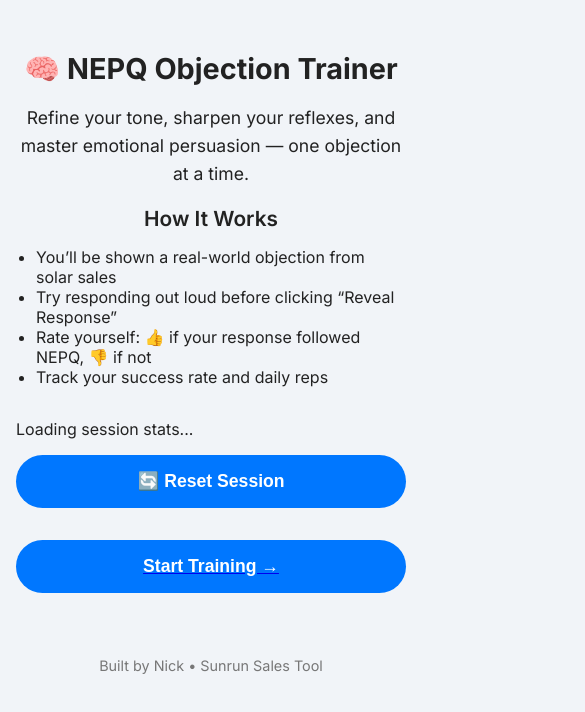
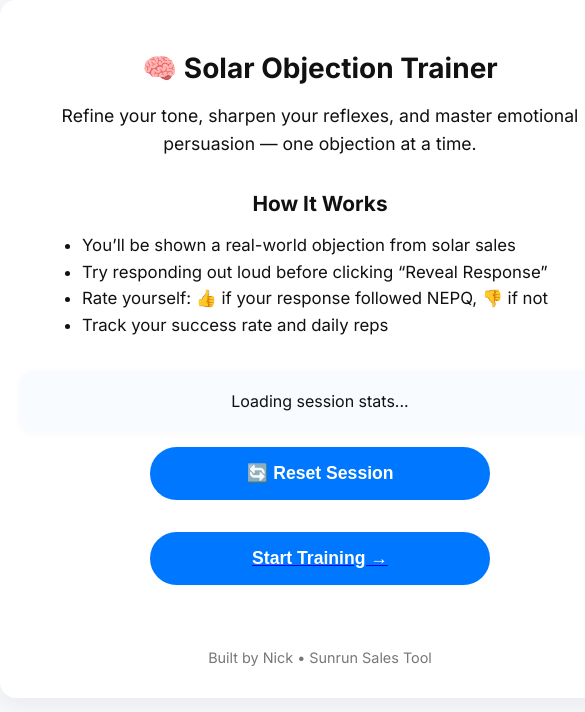
Before and after one commit to NiDaSanti/nepq-trainer, a website: page src/views/index.html in a window 390 px wide. Shown: the top 712 px of the page, 585 px wide, since content can reach past the window. Drawn offline with Linux system fonts and the light colour scheme.

Commit message:
working the mobile view

```diff
--- /dev/null
+++ b/public/homeStyles.css
@@ -0,0 +1,129 @@
+/* Base Reset */
+* {
+  margin: 0;
+  padding: 0;
+  box-sizing: border-box;
+}
+
+body {
+  font-family: 'Segoe UI', Tahoma, Geneva, Verdana, sans-serif;
+  background-color: #f5f5f5;
+  color: #222;
+  padding: 1rem;
+  line-height: 1.5;
+}
+
+/* Header */
+h1 {
+  font-size: 1.5rem;
+  margin-bottom: 1.5rem;
+  text-align: center;
+  color: #005c99;
+}
+
+/* Flashcard container */
+.card {
+  background: white;
+  border-radius: 1rem;
+  padding: 1.25rem;
+  box-shadow: 0 4px 12px rgba(0, 0, 0, 0.08);
+  max-width: 100%;
+  margin: 0 auto;
+}
+
+/* Objection Title */
+.card h2 {
+  font-size: 1.1rem;
+  margin-bottom: 0.5rem;
+  color: #333;
+}
+
+/* Objection Text */
+.card p {
+  font-size: 1rem;
+  margin-bottom: 1rem;
+}
+
+/* Buttons */
+button {
+  display: inline-block;
+  width: 100%;
+  background-color: #005c99;
+  color: white;
+  padding: 0.75rem;
+  font-size: 1rem;
+  border: none;
+  border-radius: 0.5rem;
+  margin-top: 0.5rem;
+  cursor: pointer;
+  transition: background 0.3s ease;
+}
+
+button:hover {
+  background-color: #004a80;
+}
+
+/* Rating Buttons Container */
+.rating-buttons {
+  display: flex;
+  gap: 1rem;
+  flex-direction: column;
+}
+
+/* Stats Text */
+.stats {
+  margin-top: 1rem;
+  font-size: 0.9rem;
+  color: #666;
+  text-align: center;
+}
+
+/* Reveal Response */
+#response {
+  margin-top: 1rem;
+  font-style: italic;
+  color: #007a5e;
+}
+
+/* Responsive Enhancements */
+@media (min-width: 600px) {
+  .card {
+    width: 100%;
+    height: auto;
+  }
+
+  h1 {
+    font-size: 3rem;
+  }
+
+  .card > p {
+    font-size: 2rem;
+  }
+
+  .card > h2 {
+    font-size: 3rem;
+  }
+
+  button {
+    width: 100%;
+    height: 80px;
+    font-size: 2rem;
+  }
+
+  .rating-buttons {
+    flex-direction: row;
+    justify-content: center;
+  }
+
+  h1 {
+    font-size: 2rem;
+  }
+
+  .stats {
+    font-size: 2rem;
+  }
+
+  #response > p {
+    font-size: 2rem;
+  }
+}
--- a/public/style.css
+++ b/public/style.css
@@ -1,115 +1,115 @@
-body {
+/* GLOBAL BASE */
+html, body {
   margin: 0;
   padding: 0;
-  font-family: 'Inter', -apple-system, BlinkMacSystemFont, 'Segoe UI', Roboto, sans-serif;
-  background-color: #f1f4f8;
-  color: #222;
+  font-family: 'Inter', sans-serif;
+  background-color: #f5f7fa;
+  color: #111;
+  height: 100%;
+  -webkit-font-smoothing: antialiased;
 }
 
+/* PAGE CONTAINER */
 .container {
-  width: 100%;
-  max-width: 768px;
+  min-width: 640px;
+  max-width: 100%;
   margin: 0 auto;
-  padding: 2rem 1rem;
+  padding: 2rem 1.25rem;
+  background-color: #fff;
+  box-shadow: 0 6px 20px rgba(0, 0, 0, 0.05);
+  border-radius: 16px;
+  box-sizing: border-box;
 }
 
-.card {
-  background: #ffffff;
-  border-radius: 20px;
-  padding: 2rem;
-  box-shadow: 0 8px 24px rgba(0, 0, 0, 0.06);
+/* HEADERS */
+h1 {
+  text-align: center;
+  font-size: 1.75rem;
+  margin-bottom: 1rem;
+}
+
+h2 {
+  text-align: center;
+  font-size: 1.3rem;
+  margin: 2rem 0 1rem;
+}
+
+/* INTRO PARAGRAPH */
+.container > p {
+  text-align: center;
+  font-size: 1.1rem;
+  line-height: 1.6;
   margin-bottom: 2rem;
 }
 
-h1 {
-  font-size: 1.8rem;
-  margin-bottom: 0.5rem;
-  font-weight: 700;
-  text-align: center;
+/* HOW IT WORKS LIST */
+ul {
+  list-style-type: disc;
+  padding-left: 1.5rem;
+  font-size: 1.05rem;
+  line-height: 1.6;
+  max-width: 500px;
+  margin: 0 auto;
 }
 
-p {
-  font-size: 1.05rem;
-  line-height: 1.6;
-  margin-bottom: 1rem;
+/* SESSION SUMMARY BLOCK (fetched by HTMX) */
+#session-summary {
+  background-color: #f8fbff;
+  padding: 1.25rem;
+  border-radius: 12px;
+  box-shadow: 0 2px 10px rgba(0,0,0,0.03);
   text-align: center;
+  font-size: 1rem;
+  margin-top: 2rem;
 }
 
-ul {
-  list-style-type: disc;
-  padding-left: 1.25rem;
-  margin-bottom: 1rem;
-  text-align: left;
-}
-
-h2 {
-  font-size: 1.3rem;
-  font-weight: 600;
-  margin-bottom: 1rem;
-  text-align: center;
-}
-
+/* BUTTONS */
 button {
-  display: block;
-  width: 100%;
-  max-width: 400px;
-  margin: 1rem auto 0;
-  padding: 1rem;
   font-size: 1.1rem;
   font-weight: 600;
+  padding: 1rem;
   border: none;
   border-radius: 999px;
-  background-color: #0077ff;
+  cursor: pointer;
+  background: #0077ff;
   color: white;
-  cursor: pointer;
+  width: 100%;
+  max-width: 340px;
+  display: block;
+  margin: 1rem auto 0;
   transition: background 0.2s ease;
 }
 
 button:hover {
-  background-color: #005fcc;
+  background: #005fcc;
 }
 
-.session-summary {
-  background: #f7faff;
-  border-left: 5px solid #0077ff;
-  padding: 1.5rem;
-  border-radius: 12px;
-  font-size: 1rem;
-  text-align: left;
-  max-width: 400px;
-  margin: 2rem auto;
-  box-shadow: 0 4px 12px rgba(0, 0, 0, 0.03);
+/* FOOTER */
+footer {
+  text-align: center;
+  margin-top: 4rem;
+  font-size: 0.9rem;
+  color: #777;
 }
 
-.rating-buttons {
-  display: flex;
-  flex-direction: column;
-  gap: 1rem;
-  margin-top: 2rem;
-}
+/* TABLET & DESKTOP BREAKPOINTS */
+@media (min-width: 768px) {
+  .container {
+    width: 100%;
+  }
+  h1 {
+    font-size: 2rem;
+  }
 
-.rating-buttons button:first-child {
-  background-color: #38c172;
-}
-
-.rating-buttons button:last-child {
-  background-color: #e3342f;
-}
-
-footer {
-  text-align: center;
-  font-size: 0.9rem;
-  color: #888;
-  margin-top: 3rem;
-}
-
-@media (min-width: 800px) {
-  .rating-buttons {
-    flex-direction: row;
-    justify-content: center;
+  h2 {
+    font-size: 1.5rem;
   }
 
   button {
-    font-size: 1rem;
+    font-size: 1.15rem;
+  }
+
+  ul {
+    font-size: 1.1rem;
   }
 }
--- a/src/data/objections.json
+++ b/src/data/objections.json
@@ -33,5 +33,10 @@
     "id": 7,
     "objection": "I don't want another payment.",
     "response": "Totally get that. Can I ask, is your concern that this would add to your bills — or that it wouldn’t actually reduce what you’re already paying?"
+  },
+  {
+    "id": 8,
+    "objection": "I'm not interested.",
+    "response": "Totally fair. Just out of curiosity, when you say you're not interested—is that because you already looked into solar in the past, or because no one's really explained how the newer programs work yet?"
   }
 ]
--- a/src/routes/trainerRoutes.js
+++ b/src/routes/trainerRoutes.js
@@ -146,7 +146,7 @@ router.get('/api/stats', (req, res) => {
   const percent = total > 0 ? Math.round((helpful / total) * 100) : 0
 
   res.send(`
-    <div style="background:#fff; padding:1.5rem; border-radius:12px; box-shadow:0 4px 12px rgba(0,0,0,0.05); max-width:400px; margin:auto;">
+    <div class="summary-container">
       <h3>📊 Session Summary</h3>
       <p>Total Flashcards Practiced: <strong>${total}</strong></p>
       <p>Helpful Responses: <strong>${helpful}</strong></p>
--- a/src/views/index.html
+++ b/src/views/index.html
@@ -2,18 +2,18 @@
 <html lang="en">
 <head>
   <meta charset="UTF-8">
-  <title>NEPQ Objection Trainer</title>
+  <title>Solar Objection Trainer</title>
   <link rel="stylesheet" href="/style.css">
   <link href="https://fonts.googleapis.com/css2?family=Inter:wght@400;500;600;700&display=swap" rel="stylesheet">
 
 </head>
 <body>
   <div class="container">
-    <h1>🧠 NEPQ Objection Trainer</h1>
+    <h1>🧠 Solar Objection Trainer</h1>
     <p style="font-size: 1.1rem;">Refine your tone, sharpen your reflexes, and master emotional persuasion — one objection at a time.</p>
 
     <h2>How It Works</h2>
-    <ul style="text-align: left; max-width: 600px; margin: 0 auto;">
+    <ul>
       <li>You’ll be shown a real-world objection from solar sales</li>
       <li>Try responding out loud before clicking “Reveal Response”</li>
       <li>Rate yourself: 👍 if your response followed NEPQ, 👎 if not</li>
```
Also changed, not shown: src/views/flashcards.html (+2 -2 lines).
